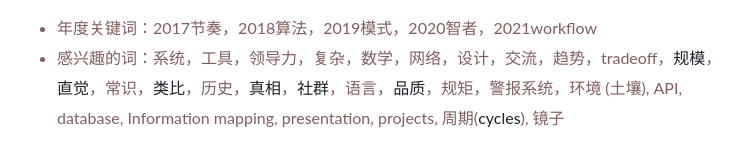
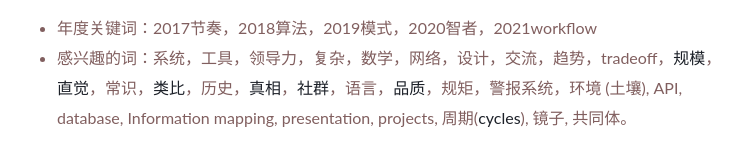
Before and after one commit to WillWang-X/willwang-x.github.io, a Jekyll site: the page built from _posts/blogs/2019-01-01-life-README.md, in a window 1280 px wide and 900 px high, scrolled down 4927 px. Shown: the part 707-873 px from the top of the window, without its empty margins (258-1000 px from the left). Built offline with Jekyll 4.4.1, drawn with Linux system fonts in a browser that asks for light colours.

Commit message:
Update in batch

```diff
--- a/_posts/blogs/2019-01-01-life-README.md
+++ b/_posts/blogs/2019-01-01-life-README.md
@@ -180,4 +180,4 @@ Internal happiness is reward from being in flow. Create, meditate, love, play. I
 ### 注：
 
 - 年度关键词：2017节奏，2018算法，2019模式，2020智者，2021workflow
-- 感兴趣的词：系统，工具，领导力，复杂，数学，网络，设计，交流，趋势，tradeoff，[规模](https://book.douban.com/subject/30244461/)，[直觉](https://book.douban.com/subject/30340107/)，常识，[类比](https://book.douban.com/subject/30383926/)，历史，[真相](https://book.douban.com/subject/33387422/)，[社群](https://workflowy.com/s/public/rc0YTBuDYAcI3TA9)，语言，[品质](https://www.viacharacter.org/character-strengths)，规矩，警报系统，环境 (土壤), API, database, Information mapping, presentation, projects, 周期([cycles](https://www.wikiwand.com/en/List_of_cycles)), 镜子
+- 感兴趣的词：系统，工具，领导力，复杂，数学，网络，设计，交流，趋势，tradeoff，[规模](https://book.douban.com/subject/30244461/)，[直觉](https://book.douban.com/subject/30340107/)，常识，[类比](https://book.douban.com/subject/30383926/)，历史，[真相](https://book.douban.com/subject/33387422/)，[社群](https://workflowy.com/s/public/rc0YTBuDYAcI3TA9)，语言，[品质](https://www.viacharacter.org/character-strengths)，规矩，警报系统，环境 (土壤), API, database, Information mapping, presentation, projects, 周期([cycles](https://www.wikiwand.com/en/List_of_cycles)), 镜子, 共同体。
```
Also changed, not shown: about.md (+1 -1 lines), 1 other file.
